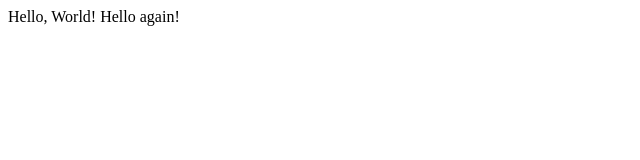
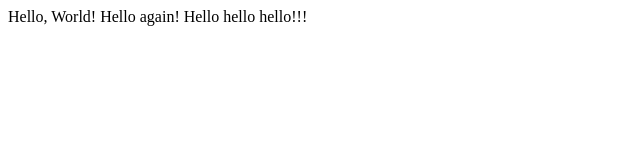
Before and after one commit to davidignatius/lecture0, a plain HTML site: page index.html in a window 1280 px wide. Shown: the whole page, without its empty margins (0-640 px from the left). Drawn offline with Linux system fonts and the light colour scheme.

Commit message:
Update index.html

```diff
--- a/index.html
+++ b/index.html
@@ -6,6 +6,6 @@
     <title>MyWebpage</title>
 </head>
 <body>
-    Hello, World! Hello again!
+    Hello, World! Hello again! Hello hello hello!!!
 </body>
 </html>
```
